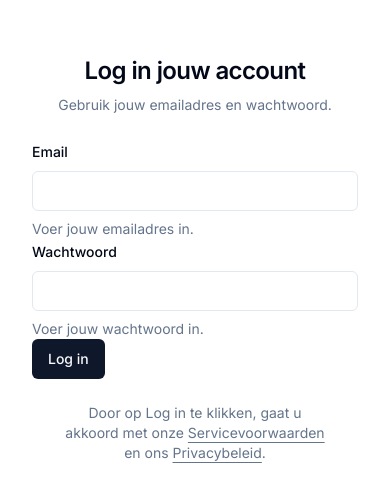
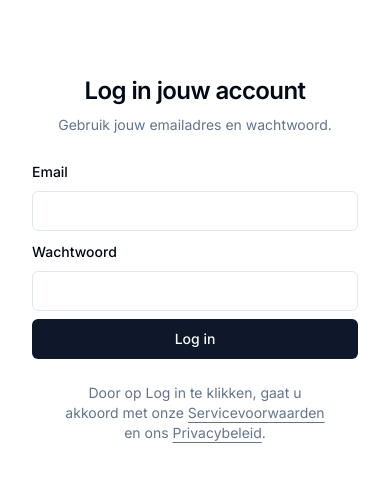
Before and after one commit to WEB4YOU-BE/P007-TenBoomgaerde, a Next.js app: page /sign-in in a window 390 px wide. Shown: the part 163-662 px from the top of the page. Built offline with nearby package versions, Linux system fonts and the light colour scheme.

Commit message:
Added styles to the sign-in form itself

```diff
--- a/app/(auth)/sign-in/page.tsx
+++ b/app/(auth)/sign-in/page.tsx
@@ -1,6 +1,4 @@
 import SignInWithEmailCredentialsForm from "@/components/auth/SignInWithEmailCredentialsForm";
-import { buttonVariants } from "@/components/ui/button";
-import { cn } from "@/utils/tailwindcss/twMergeCN";
 import Image from "next/image";
 import Link from "next/link";
 
@@ -23,10 +21,10 @@ export default function Page() {
                     </blockquote>
                 </div>
             </div>
-            <div className="lg:p-8">
+            <div className="py-4 lg:p-8">
                 <div className="mx-auto flex w-full flex-col justify-center space-y-6 sm:w-[350px]">
                     <div className="flex flex-col space-y-2 text-center">
-                        <h1 className="text-2xl font-semibold tracking-tight">
+                        <h1 className="text-2xl font-semibold tracking-tight text-balance">
                             Log in jouw account
                         </h1>
                         <p className="text-sm text-muted-foreground text-balance">
--- a/components/auth/SignInWithEmailCredentialsForm.tsx
+++ b/components/auth/SignInWithEmailCredentialsForm.tsx
@@ -33,7 +33,7 @@ const SignInWithEmailCredentialsForm = () => {
 
     return <>
         <Form {...form}>
-            <form onSubmit={form.handleSubmit(onSubmit)}>
+            <form onSubmit={form.handleSubmit(onSubmit)} className="flex flex-col gap-2">
                 <FormField
                     name="username"
                     control={form.control}
@@ -43,7 +43,6 @@ const SignInWithEmailCredentialsForm = () => {
                             <FormControl>
                                 <Input {...field} type="email" />
                             </FormControl>
-                            <FormDescription>Voer jouw emailadres in.</FormDescription>
                             <FormMessage/>
                         </FormItem>
                     )}
@@ -57,7 +56,6 @@ const SignInWithEmailCredentialsForm = () => {
                             <FormControl>
                                 <Input {...field} type="password" autoComplete="current-password" />
                             </FormControl>
-                            <FormDescription>Voer jouw wachtwoord in.</FormDescription>
                             <FormMessage/>
                         </FormItem>
                     )}
```
